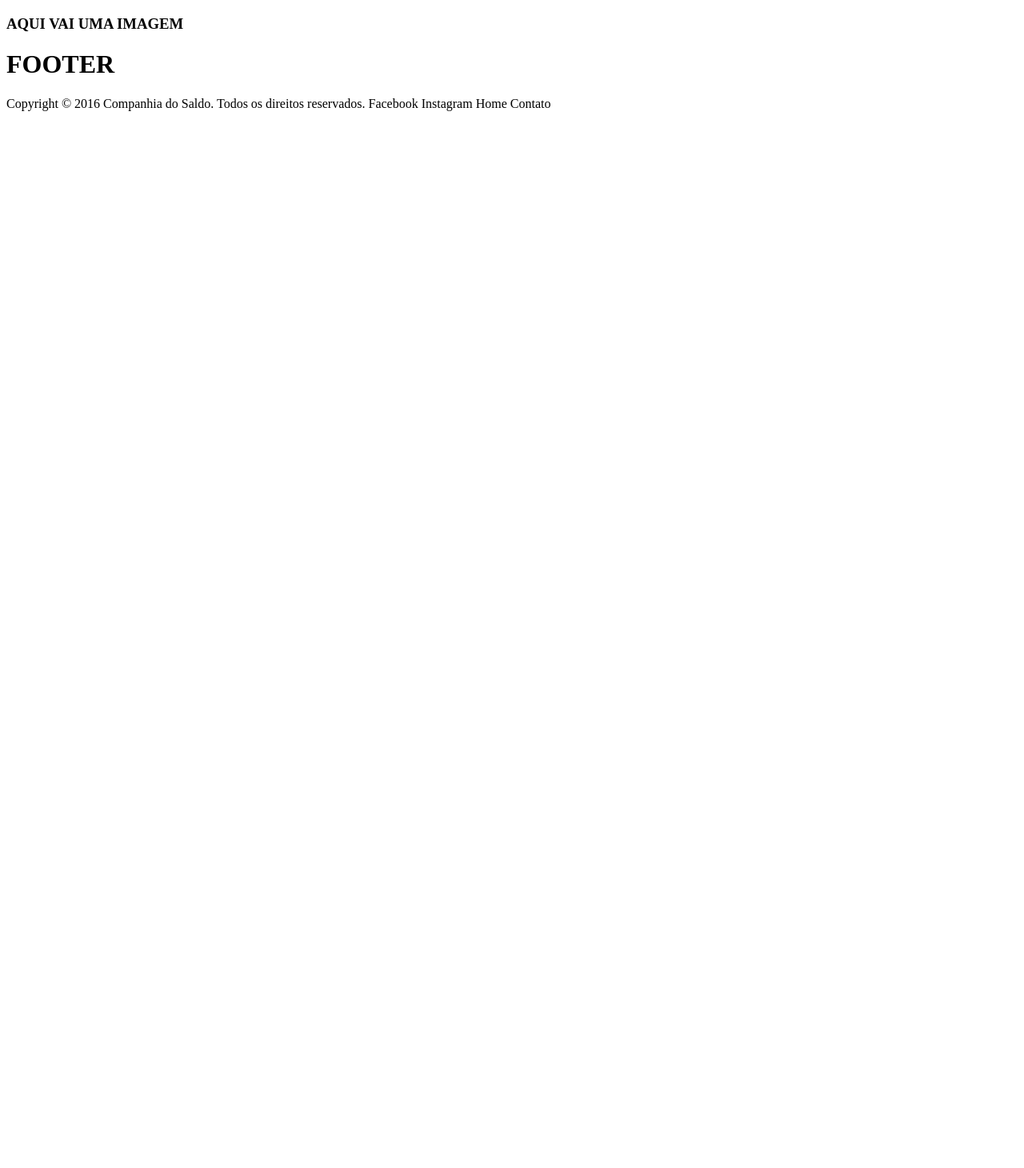
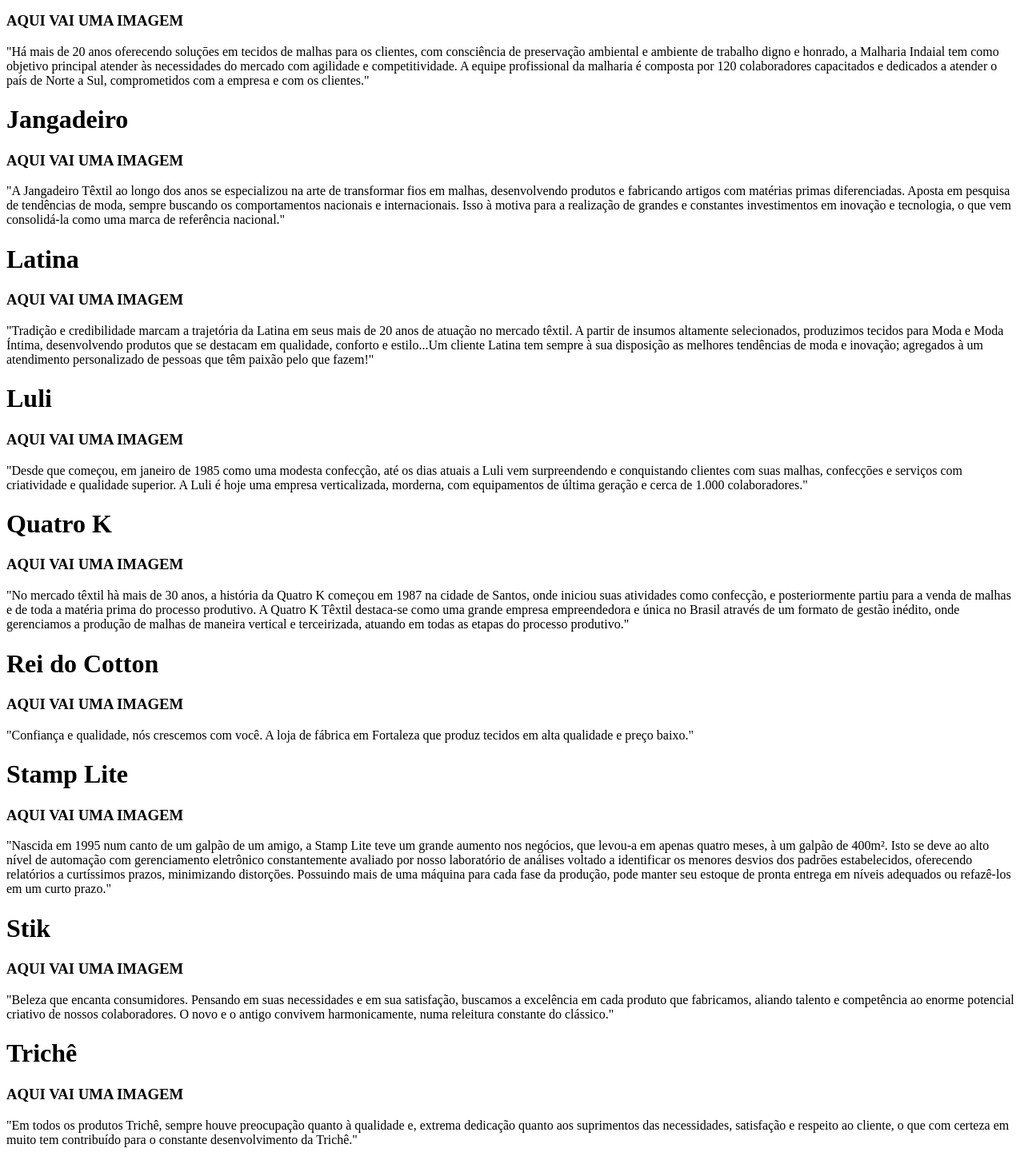
Before and after one commit to marcusviniciusmo/CompanhiaDoSaldo_Website_DEPRECATED, a React (Create React App) app in the folder frontend/: page /fornecedores in a window 1280 px wide. Shown: the part 1228-2689 px from the top of the page at 80% size. Before the commit the page ends 1383 px from the top, so only its background shows below. Built offline with nearby package versions, Linux system fonts and the light colour scheme.

Commit message:
Creating the Fornecedores view structure

```diff
--- a/frontend/src/App.tsx
+++ b/frontend/src/App.tsx
@@ -7,7 +7,7 @@ import Contato from 'views/Contato';
 
 function App() {
   return (
-    <Produtos />
+    <Fornecedores />
   );
 }
 
--- a/frontend/src/views/Fornecedores/index.tsx
+++ b/frontend/src/views/Fornecedores/index.tsx
@@ -1,122 +1,171 @@
 function Fornecedores() {
   return (
     <>
-      VIEW FORNECEDORES
-      Companhia do Saldo - Página Fornecedores
-      A melhor malha está aqui
-      AQUI VAI UMA IMAGEM
-      MENU
-      Menu Principal
-      AQUI VAI UM BOTÃO
-      Home
-      AQUI VAI UM BOTÃO
-      Produtos
-      AQUI VAI UM BOTÃO
-      Fornecedores
-      AQUI VAI UM BOTÃO
-      Pedidos
-      AQUI VAI UM BOTÃO
-      Contato
-      Equipe &gt; Fornecedores
-      Fornecedores
+      <h1>VIEW FORNECEDORES</h1>
+      <h1>Companhia do Saldo - Página Fornecedores</h1>
+
+      <h1>HEADER</h1>
+      <h1>A melhor malha está aqui</h1>
+      <h3>AQUI VAI UMA IMAGEM</h3>
+      <h1>MENU</h1>
+      <h1>Menu Principal</h1>
+      <h3>AQUI VAI UM BOTÃO</h3>
+      <h4>Home</h4>
+      <h3>AQUI VAI UM BOTÃO</h3>
+      <h4>Produtos</h4>
+      <h3>AQUI VAI UM BOTÃO</h3>
+      <h4>Fornecedores</h4>
+      <h3>AQUI VAI UM BOTÃO</h3>
+      <h4>Pedidos</h4>
+      <h3>AQUI VAI UM BOTÃO</h3>
+      <h4>Contato</h4>
+
+      <h1>BODY</h1>
+      <h3>Equipe &gt; Fornecedores</h3>
+      <h1>Fornecedores</h1>
+
+      <p>
         Nós crescemos junto com nossos clientes. Conheça nossos parceiros e veja
         a equipe de peso por trás do seu sucesso.
-      Adar
-      AQUI VAI UMA IMAGEM
+      </p>
+
+      <h1>Adar</h1>
+      <h3>AQUI VAI UMA IMAGEM</h3>
+      <p>
         "A moda é a maior paixão da Adar Tecidos. Imersos neste universo, estamos
         na busca constante pelo inusitado, criando produtos que transpiram
         inovação, para um público cheio de desejos. Cliente em primeiro lugar. O
         foco do nosso trabalho é o sucesso dos nossos clientes, e, para isso,
         procuramos oferecer produtos e serviços que superem suas expectativas."
-      Indaial
-      AQUI VAI UMA IMAGEM
+      </p>
+
+      <h1>Indaial</h1>
+      <h3>AQUI VAI UMA IMAGEM</h3>
+      <p>
         "Há mais de 20 anos oferecendo soluçōes em tecidos de malhas para os
         clientes, com consciência de preservação ambiental e ambiente de trabalho
-      digno e honrado, a Malharia Indaial tem como objetivo principal atender às
-      necessidades do mercado com agilidade e competitividade.
+        digno e honrado, a Malharia Indaial tem como objetivo principal atender
+        às necessidades do mercado com agilidade e competitividade.
         A equipe profissional da malharia é composta por 120 colaboradores
-      capacitados e dedicados a atender o país de Norte a Sul, comprometidos com
-      a empresa e com os clientes."
-      Jangadeiro
-      AQUI VAI UMA IMAGEM
+        capacitados e dedicados a atender o país de Norte a Sul, comprometidos
+        com a empresa e com os clientes."
+      </p>
+
+      <h1>Jangadeiro</h1>
+      <h3>AQUI VAI UMA IMAGEM</h3>
+      <p>
         "A Jangadeiro Têxtil ao longo dos anos se especializou na arte de
         transformar fios em malhas, desenvolvendo produtos e fabricando artigos
         com matérias primas diferenciadas. Aposta em pesquisa de tendências de
-      moda, sempre buscando os comportamentos nacionais e internacionais. Isso à
-      motiva para a realização de grandes e constantes investimentos em inovação
-      e tecnologia, o que vem consolidá-la como uma marca de referência
-      nacional."
-      Latina
-      AQUI VAI UMA IMAGEM
-      "Tradição e credibilidade marcam a trajetória da Latina em seus mais de 20
-      anos de atuação no mercado têxtil. A partir de insumos altamente
+        moda, sempre buscando os comportamentos nacionais e internacionais. Isso
+        à motiva para a realização de grandes e constantes investimentos em
+        inovação e tecnologia, o que vem consolidá-la como uma marca de
+        referência nacional."
+      </p>
+
+      <h1>Latina</h1>
+      <h3>AQUI VAI UMA IMAGEM</h3>
+      <p>
+        "Tradição e credibilidade marcam a trajetória da Latina em seus mais de
+        20 anos de atuação no mercado têxtil. A partir de insumos altamente
         selecionados, produzimos tecidos para Moda e Moda Íntima, desenvolvendo
         produtos que se destacam em qualidade, conforto e estilo...Um cliente
         Latina tem sempre à sua disposição as melhores tendências de moda e
         inovação; agregados à um atendimento personalizado de pessoas que têm
         paixão pelo que fazem!"
-      Luli
-      AQUI VAI UMA IMAGEM
-      "Desde que começou, em janeiro de 1985 como uma modesta confecção, até os
-      dias atuais a Luli vem surpreendendo e conquistando clientes com suas
+      </p>
+
+      <h1>Luli</h1>
+      <h3>AQUI VAI UMA IMAGEM</h3>
+      <p>
+        "Desde que começou, em janeiro de 1985 como uma modesta confecção, até
+        os dias atuais a Luli vem surpreendendo e conquistando clientes com suas
         malhas, confecçōes e serviços com criatividade e qualidade superior. A
         Luli é hoje uma empresa verticalizada, morderna, com equipamentos de
         última geração e cerca de 1.000 colaboradores."
-      Quatro K
-      AQUI VAI UMA IMAGEM
+      </p>
+
+      <h1>Quatro K</h1>
+      <h3>AQUI VAI UMA IMAGEM</h3>
+      <p>
         "No mercado têxtil hà mais de 30 anos, a história da Quatro K começou em
         1987 na cidade de Santos, onde iniciou suas atividades como confecção, e
-      posteriormente partiu para a venda de malhas e de toda a matéria prima do
-      processo produtivo.
-      A Quatro K Têxtil destaca-se como uma grande empresa empreendedora e única
-      no Brasil através de um formato de gestão inédito, onde gerenciamos a
-      produção de malhas de maneira vertical e terceirizada, atuando em todas as
-      etapas do processo produtivo."
-      Rei do Cotton
-      AQUI VAI UMA IMAGEM
+        posteriormente partiu para a venda de malhas e de toda a matéria prima
+        do processo produtivo.
+        A Quatro K Têxtil destaca-se como uma grande empresa empreendedora e
+        única no Brasil através de um formato de gestão inédito, onde
+        gerenciamos a produção de malhas de maneira vertical e terceirizada,
+        atuando em todas as etapas do processo produtivo."
+      </p>
+
+      <h1>Rei do Cotton</h1>
+      <h3>AQUI VAI UMA IMAGEM</h3>
+      <p>
         "Confiança e qualidade, nós crescemos com você. A loja de fábrica em
         Fortaleza que produz tecidos em alta qualidade e preço baixo."
-      Stamp Lite
-      AQUI VAI UMA IMAGEM
-      "Nascida em 1995 num canto de um galpão de um amigo, a Stamp Lite teve um
-      grande aumento nos negócios, que levou-a em apenas quatro meses, à um
-      galpão de 400m². Isto se deve ao alto nível de automação com gerenciamento
-      eletrônico constantemente avaliado por nosso laboratório de análises
-      voltado a identificar os menores desvios dos padrōes estabelecidos,
-      oferecendo relatórios a curtíssimos prazos, minimizando distorçōes.
-      Possuindo mais de uma máquina para cada fase da produção, pode manter seu
-      estoque de pronta entrega em níveis adequados ou refazê-los em um curto
-      prazo."
-      Stik
-      AQUI VAI UMA IMAGEM
+      </p>
+
+      <h1>Stamp Lite</h1>
+      <h3>AQUI VAI UMA IMAGEM</h3>
+      <p>
+        "Nascida em 1995 num canto de um galpão de um amigo, a Stamp Lite teve
+        um grande aumento nos negócios, que levou-a em apenas quatro meses, à um
+        galpão de 400m². Isto se deve ao alto nível de automação com
+        gerenciamento eletrônico constantemente avaliado por nosso laboratório
+        de análises voltado a identificar os menores desvios dos padrōes
+        estabelecidos, oferecendo relatórios a curtíssimos prazos, minimizando
+        distorçōes.
+        Possuindo mais de uma máquina para cada fase da produção, pode manter
+        seu estoque de pronta entrega em níveis adequados ou refazê-los em um
+        curto prazo."
+      </p>
+
+      <h1>Stik</h1>
+      <h3>AQUI VAI UMA IMAGEM</h3>
+      <p>
         "Beleza que encanta consumidores. Pensando em suas necessidades e em sua
-      satisfação, buscamos a excelência em cada produto que fabricamos, aliando
-      talento e competência ao enorme potencial criativo de nossos
+        satisfação, buscamos a excelência em cada produto que fabricamos,
+        aliando talento e competência ao enorme potencial criativo de nossos
         colaboradores. O novo e o antigo convivem harmonicamente, numa releitura
         constante do clássico."
-      Trichê
-      AQUI VAI UMA IMAGEM
-      "Em todos os produtos Trichê, sempre houve preocupação quanto à qualidade
-      e, extrema dedicação quanto aos suprimentos das necessidades, satisfação e
-      respeito ao cliente, o que com certeza em muito tem contribuído para o
-      constante desenvolvimento da Trichê."
-      Wilson
-      AQUI VAI UMA IMAGEM
+      </p>
+
+      <h1>Trichê</h1>
+      <h3>AQUI VAI UMA IMAGEM</h3>
+      <p>
+        "Em todos os produtos Trichê, sempre houve preocupação quanto à
+        qualidade e, extrema dedicação quanto aos suprimentos das necessidades,
+        satisfação e respeito ao cliente, o que com certeza em muito tem
+        contribuído para o constante desenvolvimento da Trichê."
+      </p>
+
+      <h1>Wilson</h1>
+      <h3>AQUI VAI UMA IMAGEM</h3>
+      <p>
         "Em 10 de janeiro de 1974, dá início a empresa têxtil denominada Malhas
-      Wilson LTDA. Com nova gestão e acompanhando as necessidades do mercado, a
-      empresa avançou em sua estrutura física, tecnológica, maquinários e
+        Wilson LTDA. Com nova gestão e acompanhando as necessidades do mercado,
+        a empresa avançou em sua estrutura física, tecnológica, maquinários e
         treinamentos com o objetivo de atender a crescente demanda por seus
-      produtos. Conta hoje com mais de 250 colaboradores que garantem o sucesso
-      da empresa e prezam a qualidade no atendimento de seus clientes."
-      Zanotti
-      AQUI VAI UMA IMAGEM
+        produtos. Conta hoje com mais de 250 colaboradores que garantem o
+        sucesso da empresa e prezam a qualidade no atendimento de seus
+        clientes."
+      </p>
+
+      <h1>Zanotti</h1>
+      <h3>AQUI VAI UMA IMAGEM</h3>
+      <p>
         "Zanotti, referência na fabricação de fitas elásticas em toda a América.
         11 milhōes de metros produzidos por dia."
+      </p>
+
+      <h1>FOOTER</h1>
+      <p>
         Copyright &copy; 2016 Companhia do Saldo. Todos os direitos reservados.
         Facebook
         Instagram
         Home
         Contato
+      </p>
     </>
   );
 };
```
Lines whose indentation alone changed are shown as unchanged.
